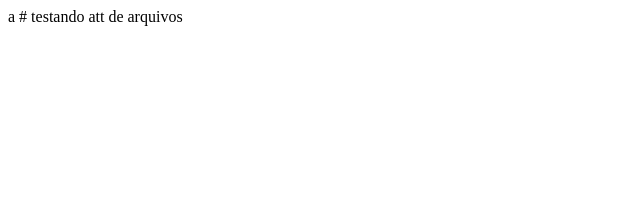
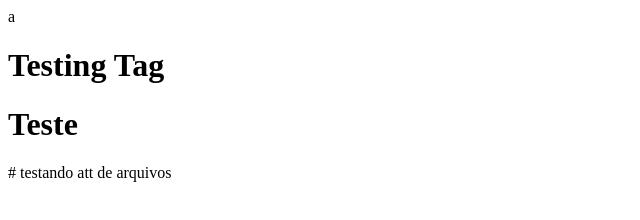
Before and after one commit to arielabade/testes-github, a plain HTML site: page comandos_fundamentais/primeiro_repo/index.html in a window 1280 px wide. Shown: the whole page, without its empty margins (0-640 px from the left). Drawn offline with Linux system fonts and the light colour scheme.

Commit message:
commiting changes

```diff
--- a/comandos_fundamentais/primeiro_repo/index.html
+++ b/comandos_fundamentais/primeiro_repo/index.html
@@ -8,6 +8,8 @@
 
 a
 <body>
+    <h1> Testing Tag </h1>
+    <h1> Teste </h1>
 
 </body>
 </html>
```
Also changed, not shown: 2 other files.
